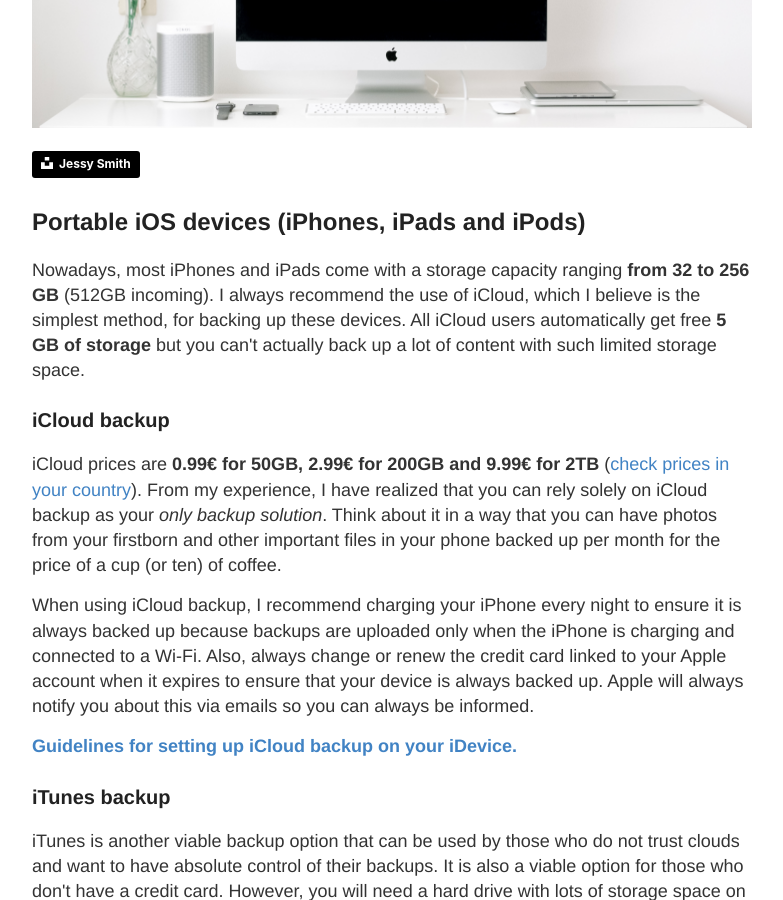
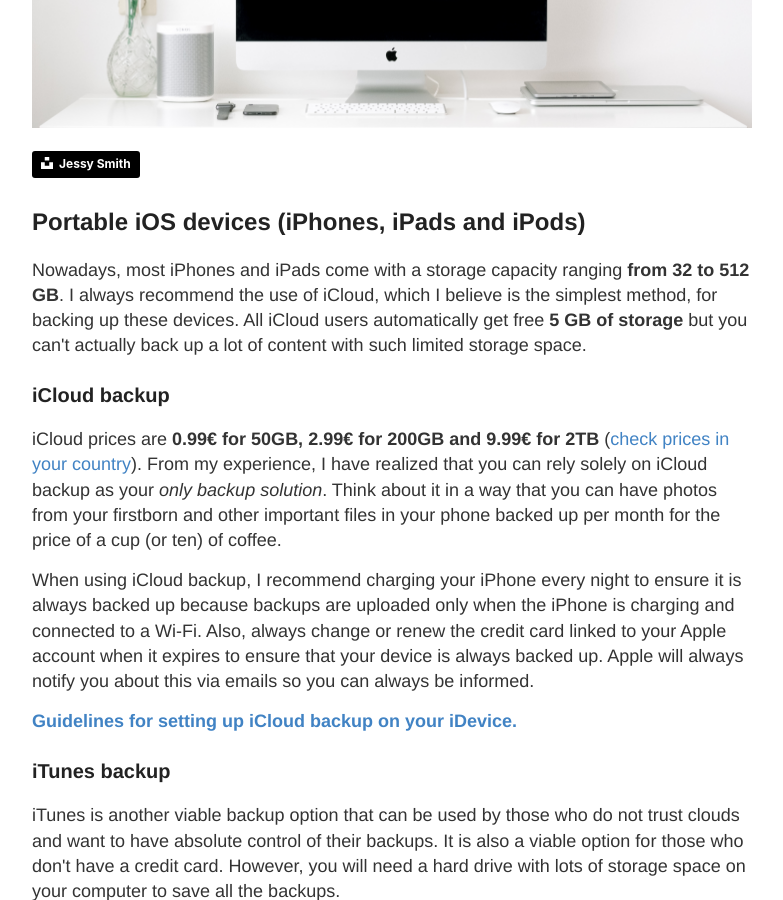
Before and after one commit to th0r88/jf.si, a Jekyll site: the page built from _posts/2019-1-1-why-it-is-so-important-to-back-up-your-data.md, in a window 1280 px wide and 900 px high, scrolled down 887 px. Shown: the whole window, without its empty margins (248-1031 px from the left). Built offline with Jekyll 4.4.1, drawn with Linux system fonts in a browser that asks for light colours; comment, search, counter and statistics services are not loaded.

Commit message:
Corrected some facts.

```diff
--- a/_posts/2019-1-1-why-it-is-so-important-to-back-up-your-data.md
+++ b/_posts/2019-1-1-why-it-is-so-important-to-back-up-your-data.md
@@ -15,7 +15,7 @@ Most people do not, however, consider what could happen to their data if their p
 
 ## Portable iOS devices (iPhones, iPads and iPods)
 
-Nowadays, most iPhones and iPads come with a storage capacity ranging **from 32 to 256 GB** (512GB incoming). I always recommend the use of iCloud, which I believe is the simplest method, for backing up these devices. All iCloud users automatically get free **5 GB of storage** but you can\'t actually back up a lot of content with such limited storage space.
+Nowadays, most iPhones and iPads come with a storage capacity ranging **from 32 to 512 GB**. I always recommend the use of iCloud, which I believe is the simplest method, for backing up these devices. All iCloud users automatically get free **5 GB of storage** but you can\'t actually back up a lot of content with such limited storage space.
 
 ### iCloud backup
 
```
